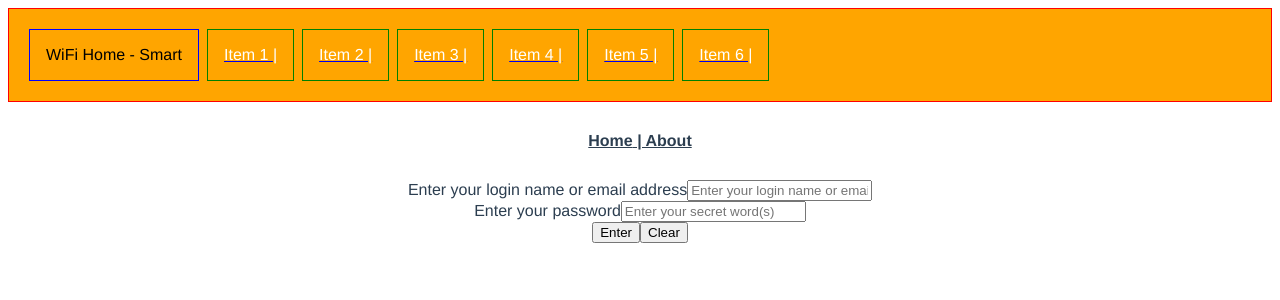
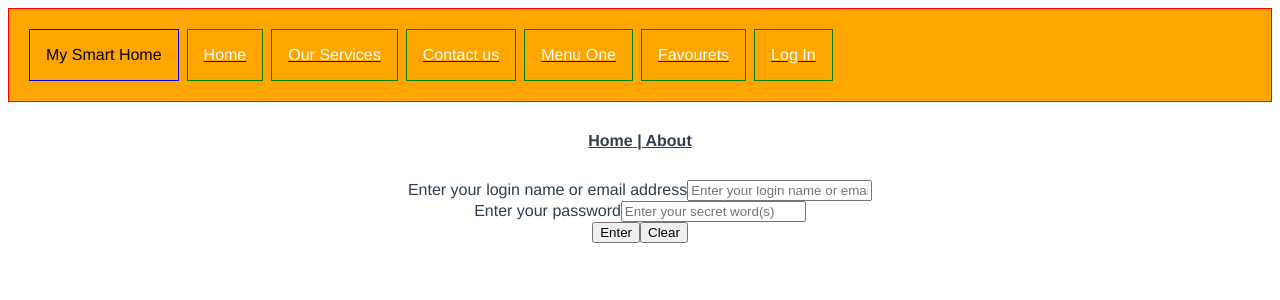
Before and after one commit to arun-alagesan/homeautomation, a Vue app in the folder my-home/web/vue-ui/: page /login in a window 1280 px wide. Shown: the top 300 px of the page. Built offline with nearby package versions, Linux system fonts and the light colour scheme.

Commit message:
cleaned up code to support the vuex store

```diff
--- a/my-home/web/vue-ui/src/components/ui/nav-bar/nav-bar-item.vue
+++ b/my-home/web/vue-ui/src/components/ui/nav-bar/nav-bar-item.vue
@@ -1,6 +1,6 @@
 <template>
     <router-link  v-bind:to="item.url">
-    <div id='nav-bar-item' class="nav-bar-item" name="nav-bar-item" > {{item.name}} | </div>
+    <div id='nav-bar-item' class="nav-bar-item" name="nav-bar-item" > {{item.name}} </div>
     </router-link>
 </template>
 
@@ -11,18 +11,9 @@ export default {
 
    name : 'NavBarItem',
 
-   data () {
-       return{
-
-       }
-   },
-
    props :{
-       displayName :String,
        item : Object
    }
-
-
 }
 </script>
 <style lang="scss" >
--- a/my-home/web/vue-ui/src/components/ui/nav-bar/nav-bar.vue
+++ b/my-home/web/vue-ui/src/components/ui/nav-bar/nav-bar.vue
@@ -1,7 +1,7 @@
 <template>
     <div id='nav-bar' class="nav-bar " >
-        <nav-bar-brand  :brandName="BrandName"/>
-        <nav-bar-item v-for="item in Items" :key="item.id"  :displayName="item.name" :item="item">  </nav-bar-item>
+        <nav-bar-brand  :brandName="this.$store.state.appTitle"/>
+        <nav-bar-item v-for="item in this.$store.state.navBarItems" :key="item.id"  :item="item">  </nav-bar-item>
     </div>
 </template>
 
@@ -12,20 +12,6 @@ import NavBarBrand from "@/components/ui/nav-bar/nav-bar-brand.vue"
 
 export default {
     name : "NavBarBrand",
-    data () {
-                return{
-                    Items : [
-                        {id :"1", name : "Item 1", iconname : "power" ,url: "/home"},
-                        {id :"2", name : "Item 2", iconname : "power" ,url: "/about"},
-                        {id :"3", name : "Item 3", iconname : "power" ,url: "/login"},
-                        {id :"4", name : "Item 4", iconname : "power" ,url: "#"},
-                        {id :"5", name : "Item 5", iconname : "power" ,url: "#"},
-                        {id :"6", name : "Item 6", iconname : "power" ,url: "#"},
-                    ],
-                    BrandName : "WiFi Home - Smart"
-                }
-            },
-
     components :{
        'nav-bar-item' : NavBarItem,
         'nav-bar-brand' : NavBarBrand
--- a/my-home/web/vue-ui/src/store/index.ts
+++ b/my-home/web/vue-ui/src/store/index.ts
@@ -4,7 +4,19 @@ import Vuex from "vuex";
 Vue.use(Vuex);
 
 export default new Vuex.Store({
-  state: {},
+  state: {
+    appTitle : "My Smart Home",
+    appLogoUri : "",
+    appLogoBase64 : "",
+    navBarItems : [
+        {id :"1", name : "Home", iconname : "power" ,url: "/home"},
+        {id :"2", name : "Our Services", iconname : "power" ,url: "/about"},
+        {id :"3", name : "Contact us", iconname : "power" ,url: "/login"},
+        {id :"4", name : "Menu One", iconname : "power" ,url: "#"},
+        {id :"5", name : "Favourets", iconname : "power" ,url: "#"},
+        {id :"6", name : "Log In", iconname : "power" ,url: "#"},
+    ],
+  },
   mutations: {},
   actions: {},
   modules: {}
```
